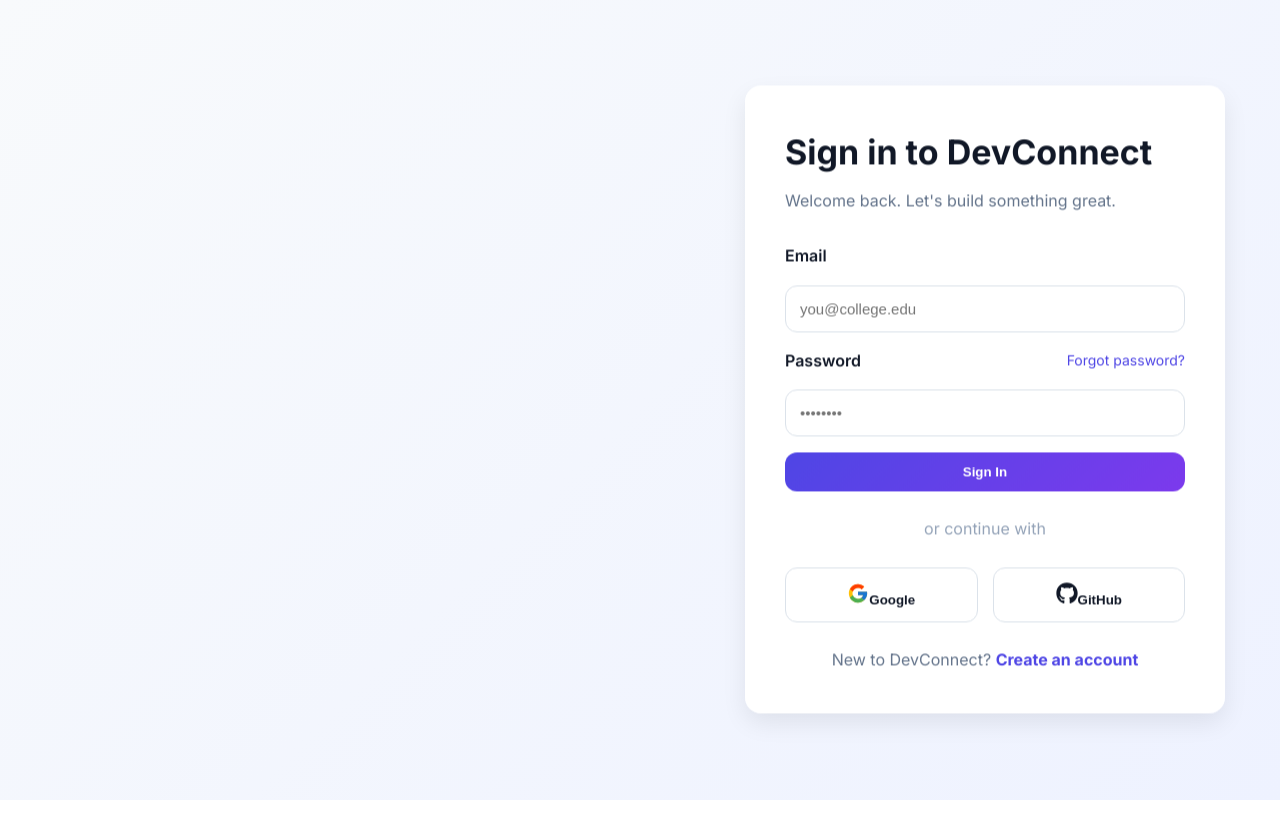
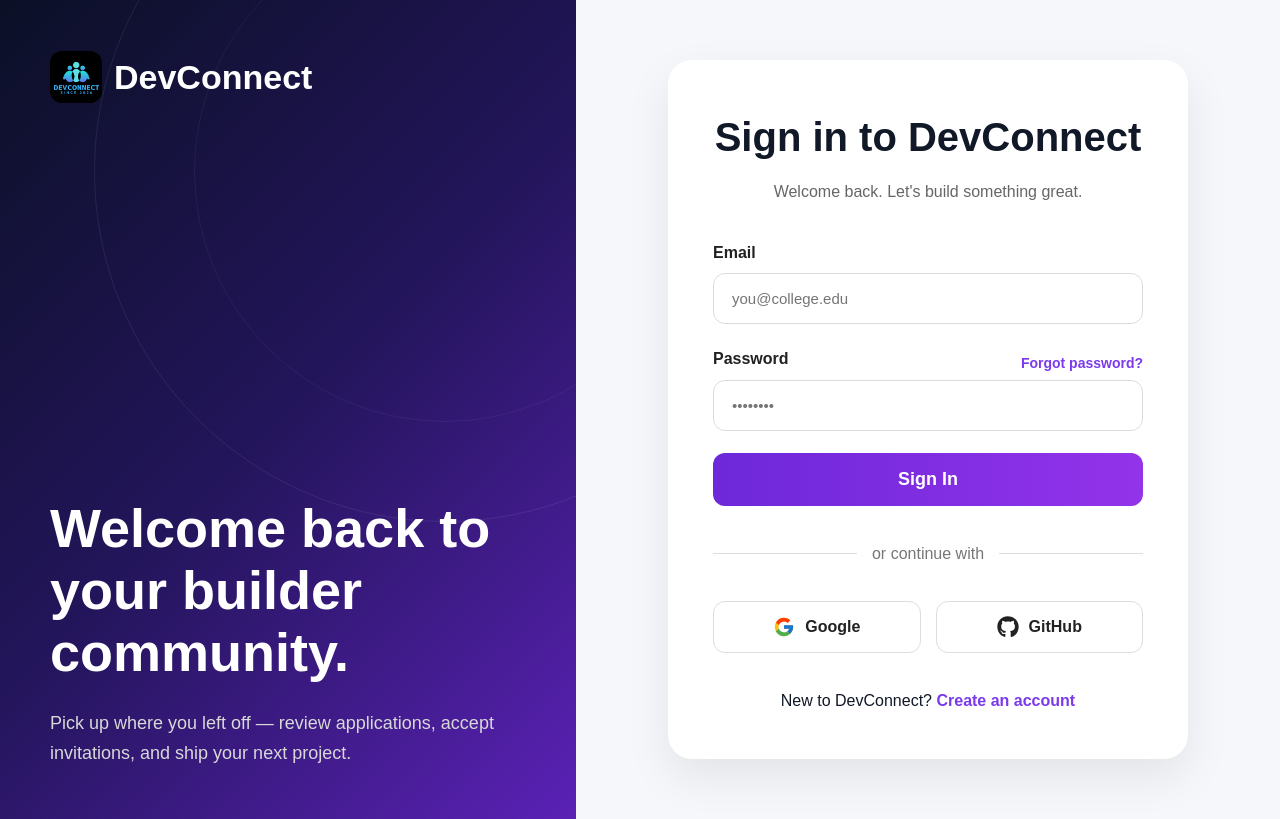
Before and after one commit to YogaBala2/DevConnect--StudentProjectCollaborationPlatform-, a React (Create React App) app in the folder Frontend/dev-frontend/frontend-v2/: page /login in a window 1280 px wide. Built offline with nearby package versions, Linux system fonts and the light colour scheme.

Commit message:
Improve authentication UI and add chart dependencies

```diff
--- a/Frontend/dev-frontend/frontend-v2/package.json
+++ b/Frontend/dev-frontend/frontend-v2/package.json
@@ -10,9 +10,10 @@
     "axios": "^1.18.0",
     "react": "^19.2.7",
     "react-dom": "^19.2.7",
-    "react-icons": "^5.6.0",
+    "react-icons": "^5.7.0",
     "react-router-dom": "^7.18.0",
     "react-scripts": "5.0.1",
+    "recharts": "^3.10.1",
     "web-vitals": "^2.1.4"
   },
   "scripts": {
--- a/Frontend/dev-frontend/frontend-v2/src/styles/auth.css
+++ b/Frontend/dev-frontend/frontend-v2/src/styles/auth.css
@@ -1,323 +1,421 @@
-.auth-container {
-min-height: 100vh;
-display: flex;
-font-family: "Inter", sans-serif;
+/* ==========================
+   AUTH PAGE
+========================== */
+
+* {
+  margin: 0;
+  padding: 0;
+  box-sizing: border-box;
 }
 
+body {
+  font-family: "Poppins", sans-serif;
+}
+
+.auth-container {
+  display: grid;
+  grid-template-columns: 45% 55%;
+  min-height: 100vh;
+  background: #f6f7fb;
+}
+
+/* ==========================
+   LEFT PANEL
+========================== */
+
 .auth-left {
-flex: 1;
-
-position: relative;
-overflow: hidden;
-
-background: linear-gradient(
-135deg,
-var(--primary),
-var(--secondary),
-#8b5cf6
-);
-
-color: var(--white);
-
-padding: 50px;
-
-display: flex;
-flex-direction: column;
-justify-content: space-between;
-
-animation: slideLeft .8s ease;
+  position: relative;
+  overflow: hidden;
+  background: linear-gradient(
+    135deg,
+    #0b1026,
+    #23155b,
+    #5b21b6
+  );
+  color: white;
+  padding: 50px;
+  display: flex;
+  flex-direction: column;
+  justify-content: space-between;
 }
 
 .auth-left::before {
-content: "";
-
-position: absolute;
-
-width: 400px;
-height: 400px;
-
-top: -120px;
-right: -100px;
-
-border-radius: 50%;
-
-background: rgba(255,255,255,.08);
+  content: "";
+  position: absolute;
+  width: 700px;
+  height: 700px;
+  border: 1px solid rgba(255,255,255,.08);
+  border-radius: 50%;
+  top: -180px;
+  right: -220px;
 }
 
 .auth-left::after {
-content: "";
-
-position: absolute;
-
-width: 250px;
-height: 250px;
-
-bottom: -80px;
-left: -60px;
-
-border-radius: 50%;
-
-background: rgba(255,255,255,.05);
+  content: "";
+  position: absolute;
+  width: 500px;
+  height: 500px;
+  border: 1px solid rgba(255,255,255,.05);
+  border-radius: 50%;
+  top: -80px;
+  right: -120px;
 }
 
-.auth-brand {
-display: flex;
-align-items: center;
-gap: 12px;
+.auth-brand{
+  display:flex;
+  align-items:center;
+  gap:12px;
+  z-index:2;
 }
 
-.auth-brand img {
-width: 40px;
-height: 40px;
-object-fit: contain;
+.auth-brand img{
+  width:52px;
+  height:52px;
+  object-fit:cover;
+  border-radius:12px;
 }
 
-.auth-brand span {
-font-size: 30px;
-font-weight: 700;
+.auth-brand span{
+  font-size:34px;
+  font-weight:700;
 }
 
-.auth-left-content {
-max-width: 500px;
+.auth-left-content{
+  z-index:2;
 }
 
-.auth-left-content h1 {
-font-size: 58px;
-font-weight: 800;
-line-height: 1.1;
-margin-bottom: 20px;
-
-background: linear-gradient(
-to right,
-#ffffff,
-#e0e7ff
-);
-
-background-clip: text;
-line-height: 1.6;
-opacity: .95;
+.auth-left-content h1{
+  font-size:54px;
+  line-height:1.15;
+  margin-bottom:25px;
 }
 
-.auth-right {
-flex: 1;
-
-display: flex;
-justify-content: center;
-align-items: center;
-
-background: transparent;
-
-animation: slideRight .8s ease;
+.auth-left-content p{
+  color:#d8d8d8;
+  font-size:18px;
+  line-height:1.7;
+  max-width:470px;
 }
 
-.login-card {
-width: 100%;
-max-width: 480px;
-
-background: rgba(255,255,255,.95);
-
-backdrop-filter: blur(10px);
-
-padding: 40px;
-
-border-radius: var(--radius-lg);
-
-box-shadow: var(--shadow-md);
-
-animation:
-fadeIn .8s ease,
-floatCard 5s ease-in-out infinite;
-
-transition: var(--transition);
+.feature-list{
+  margin-top:50px;
 }
 
-.login-card:hover {
-transform: translateY(-6px);
+.feature{
+  display:flex;
+  align-items:center;
+  margin-bottom:28px;
 }
 
-.login-card h2 {
-font-size: 34px;
-color: var(--text-primary);
-margin-bottom: 8px;
+.feature-icon{
+  width:60px;
+  height:60px;
+  border-radius:16px;
+  background:rgba(255,255,255,.15);
+  display:flex;
+  align-items:center;
+  justify-content:center;
+  font-size:24px;
+  margin-right:18px;
+  backdrop-filter: blur(10px);
 }
 
-.login-card p {
-color: var(--text-secondary);
-margin-bottom: 30px;
+.feature h3{
+  font-size:22px;
 }
 
-.login-card form {
-display: flex;
-flex-direction: column;
-gap: 16px;
+.feature p{
+  color:#d9d9d9;
 }
 
-.login-card label {
-font-weight: 600;
-color: var(--text-primary);
+.dev-image{
+  width:85%;
+  margin:35px auto 0;
+  display:block;
+  animation: float 5s ease-in-out infinite;
 }
 
-.password-row {
-display: flex;
-justify-content: space-between;
-align-items: center;
+@keyframes float{
+  0%{transform:translateY(0);}
+  50%{transform:translateY(-10px);}
+  100%{transform:translateY(0);}
 }
 
-.password-row a {
-color: var(--primary);
-text-decoration: none;
-font-size: 14px;
+/* ==========================
+   RIGHT PANEL
+========================== */
+
+.auth-right{
+  display:flex;
+  justify-content:center;
+  align-items:center;
+  padding:60px;
 }
 
-.signin-btn {
-width: 100%;
-position: relative;
-overflow: hidden;
+.login-card{
+  width:100%;
+  max-width:520px;
+  background:white;
+  border-radius:24px;
+  padding:45px;
+  box-shadow:0 18px 45px rgba(0,0,0,.08);
+  animation:fadeIn .8s ease;
 }
 
-.signin-btn::before {
-content: "";
-
-position: absolute;
-
-top: 0;
-left: -100%;
-
-width: 100%;
-height: 100%;
-
-background: linear-gradient(
-90deg,
-transparent,
-rgba(255,255,255,.3),
-transparent
-);
-
-transition: .8s;
+@keyframes fadeIn{
+  from{
+    opacity:0;
+    transform:translateY(25px);
+  }
+  to{
+    opacity:1;
+    transform:translateY(0);
+  }
 }
 
-.signin-btn:hover::before {
-left: 100%;
+.login-card h2{
+  font-size:40px;
+  margin-bottom:10px;
+  text-align:center;
 }
 
-.auth-divider {
-text-align: center;
-margin: 25px 0;
-color: #94a3b8;
+.login-card>p{
+  color:#666;
+  text-align:center;
+  margin-bottom:35px;
 }
 
-.social-buttons {
-display: flex;
-gap: 15px;
+.login-card label{
+  display:block;
+  margin-bottom:8px;
+  font-weight:600;
+  color:#222;
 }
 
-.social-btn {
-flex: 1;
-
-padding: 14px;
-
-border: 1px solid #dbe2ea;
-
-background: var(--white);
-
-border-radius: var(--radius-md);
-
-cursor: pointer;
-
-font-weight: 600;
-
-color: var(--text-primary);
-
-transition: var(--transition);
+.login-card input{
+  width:100%;
+  padding:16px 18px;
+  border-radius:12px;
+  border:1px solid #dcdcdc;
+  font-size:15px;
+  margin-bottom:22px;
+  transition:.3s;
 }
 
-.social-btn:hover {
-transform: translateY(-4px);
-
-border-color: var(--primary);
-
-box-shadow: var(--shadow-sm);
+.login-card input:focus{
+  outline:none;
+  border-color:#7c3aed;
+  box-shadow:0 0 0 4px rgba(124,58,237,.12);
 }
 
-.register-link,
-.auth-link {
-text-align: center;
-margin-top: 25px;
-color: var(--text-secondary);
+.password-row{
+  display:flex;
+  justify-content:space-between;
+  align-items:center;
 }
 
-.register-link a,
-.auth-link a {
-color: var(--primary);
-font-weight: 700;
-text-decoration: none;
+.password-row a{
+  color:#7c3aed;
+  font-size:14px;
+  text-decoration:none;
+  font-weight:600;
 }
 
-.register-link a:hover,
-.auth-link a:hover,
-.password-row a:hover {
-color: var(--secondary);
+.signin-btn{
+  width:100%;
+  padding:16px;
+  border:none;
+  border-radius:12px;
+  background:linear-gradient(
+      90deg,
+      #6d28d9,
+      #9333ea
+  );
+  color:white;
+  font-size:18px;
+  font-weight:600;
+  cursor:pointer;
+  transition:.35s;
 }
 
-@keyframes fadeIn {
-from {
-opacity: 0;
+.signin-btn:hover{
+  transform:translateY(-3px);
+  box-shadow:0 15px 30px rgba(124,58,237,.3);
 }
 
-to {
-opacity: 1;
-}
+.auth-divider{
+  display:flex;
+  align-items:center;
+  margin:35px 0;
+  color:#777;
 }
 
-@keyframes slideLeft {
-from {
-opacity: 0;
-transform: translateX(-80px);
+.auth-divider::before,
+.auth-divider::after{
+  content:"";
+  flex:1;
+  height:1px;
+  background:#ddd;
 }
 
-to {
-opacity: 1;
-transform: translateX(0);
-}
+.auth-divider::before{
+  margin-right:15px;
 }
 
-@keyframes slideRight {
-from {
-opacity: 0;
-transform: translateX(80px);
+.auth-divider::after{
+  margin-left:15px;
 }
 
-to {
-opacity: 1;
-transform: translateX(0);
-}
+.social-buttons{
+  display:grid;
+  grid-template-columns:1fr 1fr;
+  gap:15px;
 }
 
-@keyframes floatCard {
-0% {
-transform: translateY(0);
+.social-btn{
+  border:1px solid #ddd;
+  background:#fff;
+  border-radius:12px;
+  padding:14px;
+  font-size:16px;
+  font-weight:600;
+  color:#222;              /* ADD THIS */
+  display:flex;
+  align-items:center;
+  justify-content:center;
+  gap:10px;
+  cursor:pointer;
+  transition:.3s;
 }
 
-50% {
-transform: translateY(-8px);
+.social-btn:hover{
+  border-color:#7c3aed;
+  background:#faf7ff;
 }
 
-100% {
-transform: translateY(0);
-}
+.register-link{
+  margin-top:35px;
+  text-align:center;
+  font-size:16px;
 }
 
-@media (max-width: 900px) {
-.auth-left {
-display: none;
+.register-link a{
+  color:#7c3aed;
+  font-weight:700;
+  text-decoration:none;
 }
 
-.auth-right {
-width: 100%;
-padding: 20px;
+/* ==========================
+   RESPONSIVE
+========================== */
+
+@media(max-width:992px){
+
+  .auth-container{
+    grid-template-columns:1fr;
+  }
+
+  .auth-left{
+    display:none;
+  }
+
+  .auth-right{
+    padding:25px;
+  }
+
+  .login-card{
+    padding:35px;
+  }
 }
 
-.login-card {
-max-width: 100%;
+/* ==========================
+   REGISTER PAGE (OLD LAYOUT SUPPORT)
+========================== */
+
+.auth-page{
+  min-height:100vh;
+  display:flex;
+  justify-content:center;
+  align-items:center;
+  background:#f5f7fb;
+  padding:40px;
 }
+
+.auth-card{
+  width:100%;
+  max-width:500px;
+  background:#fff;
+  border-radius:20px;
+  padding:40px;
+  box-shadow:0 15px 40px rgba(0,0,0,.08);
+  animation:fadeIn .5s ease;
 }
+
+.auth-logo{
+  width:120px;
+  display:block;
+  margin:0 auto 20px;
+}
+
+.auth-title{
+  text-align:center;
+  font-size:34px;
+  margin-bottom:10px;
+}
+
+.auth-subtitle{
+  text-align:center;
+  color:#666;
+  margin-bottom:30px;
+}
+
+.auth-form{
+  display:flex;
+  flex-direction:column;
+  gap:18px;
+}
+
+.auth-form input{
+  width:100%;
+  padding:15px;
+  border:1px solid #ddd;
+  border-radius:12px;
+  font-size:15px;
+}
+
+.auth-form input:focus{
+  outline:none;
+  border-color:#7c3aed;
+  box-shadow:0 0 0 4px rgba(124,58,237,.1);
+}
+
+.auth-btn{
+  width:100%;
+  padding:15px;
+  border:none;
+  border-radius:12px;
+  background:linear-gradient(
+      90deg,
+      #6d28d9,
+      #9333ea
+  );
+  color:#fff;
+  font-size:17px;
+  cursor:pointer;
+  transition:.3s;
+}
+
+.auth-btn:hover{
+  transform:translateY(-2px);
+}
+
+.auth-link{
+  margin-top:25px;
+  text-align:center;
+}
+
+.auth-link a{
+  color:#7c3aed;
+  font-weight:600;
+  text-decoration:none;
+}
```
Also changed, not shown: 1 other file (tests, documents, lock files or other folders).
